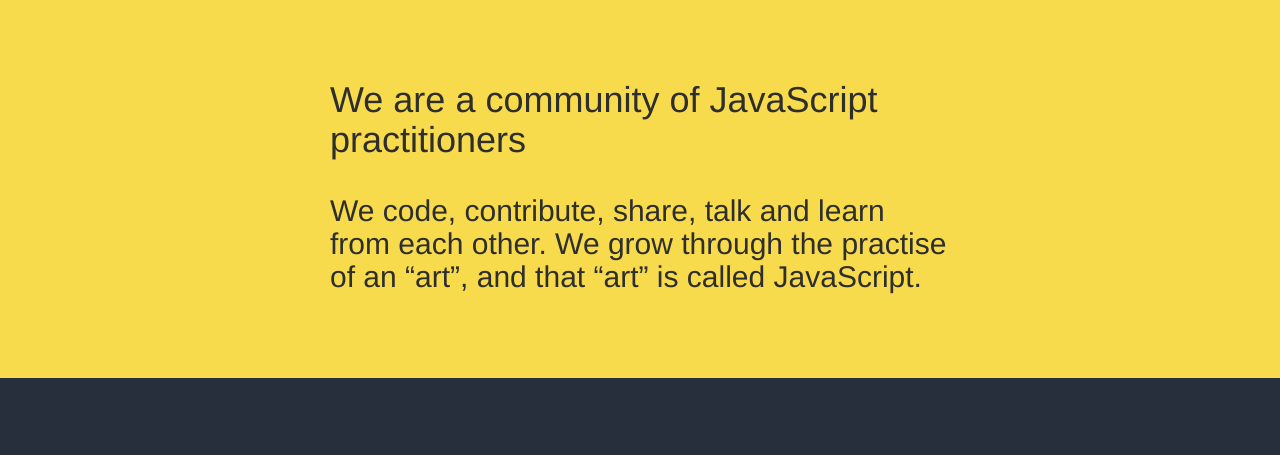
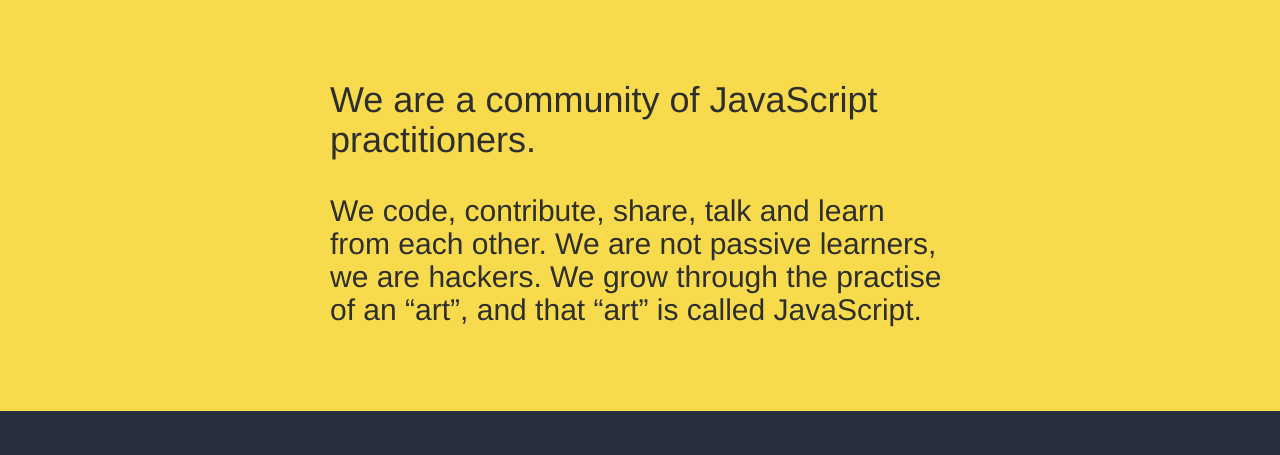
Before and after one commit to giuunit/javascriptlab-org.github.io, a plain HTML site: page index.html in a window 1280 px wide. Shown: the top 455 px of the page. Drawn offline with nearby package versions, Linux system fonts and the light colour scheme.

Commit message:
cname added

```diff
--- a/index.html
+++ b/index.html
@@ -38,10 +38,10 @@
     <div class="section section-header">
       <div class="container">
         <h1>
-          We are a community of JavaScript practitioners
+          We are a community of JavaScript practitioners.
         </h1>
         <h2>
-          We code, contribute, share, talk and learn from each other. We grow through the practise of an “art”, and that “art” is called JavaScript.
+          We code, contribute, share, talk and learn from each other. We are not passive learners, we are hackers. We grow through the practise of an “art”, and that “art” is called JavaScript.
         </h2>
       </div>
     </div>
```
Also changed, not shown: 1 other file.
